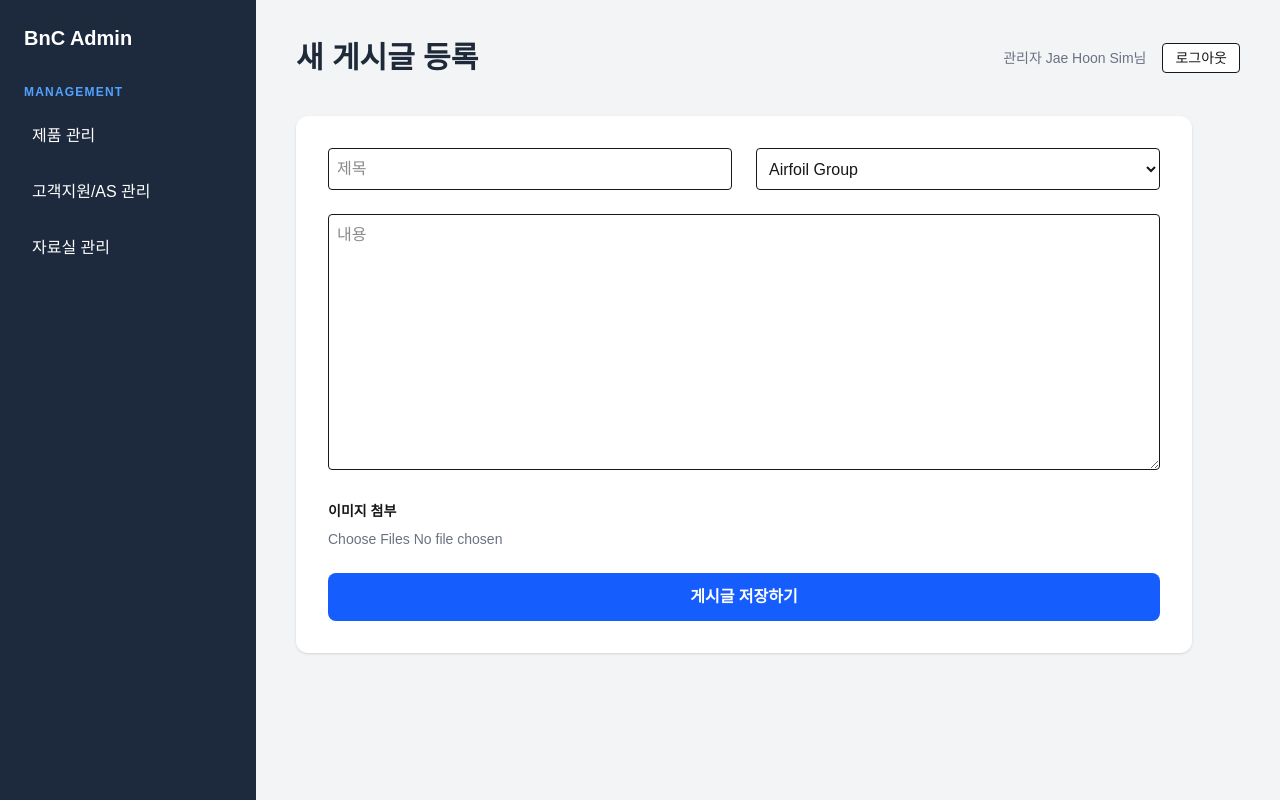
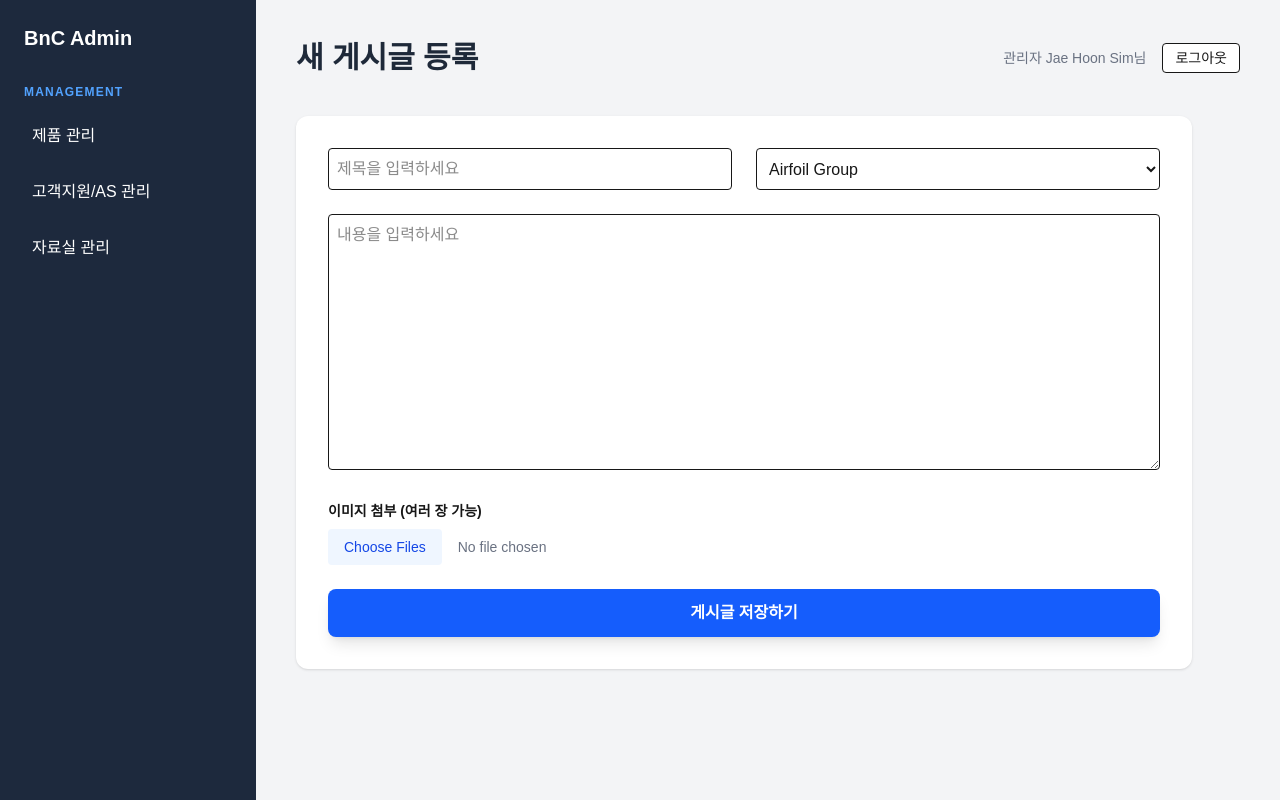
Before and after one commit to gryphus11/bnc_website, a Next.js app: page /admin/add-product in a window 1280 px wide. Built offline with nearby package versions, Linux system fonts and the light colour scheme; no server answers.

Commit message:
Update page.tsx

```diff
--- a/src/app/admin/add-product/page.tsx
+++ b/src/app/admin/add-product/page.tsx
@@ -7,30 +7,31 @@ import AdminLayout from '../../components/admin/AdminLayout';
 export default function AddProductPage() {
   const router = useRouter();
   const [title, setTitle] = useState("");
-  const [category, setCategory] = useState("Airfoil Group"); // 기본값 변경
+  const [category, setCategory] = useState("Airfoil Group");
   const [content, setContent] = useState("");
-  const [files, setFiles] = useState<File[]>([]); // 파일 상태 추가
+  const [files, setFiles] = useState<File[]>([]); // 파일들을 담을 상태
   const [isSubmitting, setIsSubmitting] = useState(false);
 
   const handleSubmit = async (e: React.FormEvent) => {
     e.preventDefault();
-    if (!title || !content) return alert("제목과 내용을 입력해 주세요.");
+    if (!title || !content) return alert("제목과 내용을 입력해주세요.");
     setIsSubmitting(true);
 
     try {
-      const imageUrls = [];
+      const imageUrls: string[] = [];
 
-      // 1. Supabase Storage에 이미지 업로드
+      // 1. Supabase Storage에 이미지들 업로드
       for (const file of files) {
         const fileExt = file.name.split('.').pop();
         const fileName = `${Date.now()}_${Math.random().toString(36).substring(2)}.${fileExt}`;
 
         const { error: uploadError } = await supabase.storage
-          .from('board-images') // 생성한 버킷 이름 확인
+          .from('board-images') // 생성하신 버킷 이름
           .upload(fileName, file);
 
         if (uploadError) throw uploadError;
 
+        // 업로드된 파일의 공개 URL 가져오기
         const { data: { publicUrl } } = supabase.storage
           .from('board-images')
           .getPublicUrl(fileName);
@@ -38,14 +39,14 @@ export default function AddProductPage() {
         imageUrls.push(publicUrl);
       }
 
-      // 2. DB에 데이터 삽입 (이미지 URL 배열 포함)
+      // 2. DB에 최종 데이터 저장 (이미지 URL 배열 포함)
       const { error } = await supabase
         .from('notices')
         .insert([{
           title,
           category,
           content,
-          images: imageUrls,
+          images: imageUrls, // 추출된 URL 배열 저장
           author: "관리자 Jae Hoon Sim",
           views: 0,
           date: new Date().toISOString().split('T')[0]
@@ -68,13 +69,13 @@ export default function AddProductPage() {
         <form className="space-y-6" onSubmit={handleSubmit}>
           <div className="grid grid-cols-2 gap-6">
             <input
-              className="border p-2 rounded"
-              placeholder="제목"
+              className="border p-2 rounded w-full"
+              placeholder="제목을 입력하세요"
               value={title}
               onChange={e => setTitle(e.target.value)}
             />
             <select
-              className="border p-2 rounded"
+              className="border p-2 rounded w-full"
               value={category}
               onChange={e => setCategory(e.target.value)}
             >
@@ -92,27 +93,26 @@ export default function AddProductPage() {
           </div>
           <textarea
             className="w-full border p-2 rounded h-64"
-            placeholder="내용"
+            placeholder="내용을 입력하세요"
             value={content}
             onChange={e => setContent(e.target.value)}
           />
-          {/* 파일 선택 필드 추가 */}
           <div className="space-y-2">
-            <label className="block text-sm font-bold">이미지 첨부</label>
+            <label className="block text-sm font-bold">이미지 첨부 (여러 장 가능)</label>
             <input
               type="file"
               multiple
               accept="image/*"
               onChange={e => setFiles(Array.from(e.target.files || []))}
-              className="block w-full text-sm text-gray-500"
+              className="block w-full text-sm text-gray-500 file:mr-4 file:py-2 file:px-4 file:rounded file:border-0 file:bg-blue-50 file:text-blue-700 hover:file:bg-blue-100"
             />
           </div>
           <button
             type="submit"
             disabled={isSubmitting}
-            className="w-full bg-blue-600 text-white py-3 rounded-lg font-bold"
+            className={`w-full py-3 rounded-lg font-bold text-white shadow-lg ${isSubmitting ? 'bg-gray-400' : 'bg-blue-600 hover:bg-blue-700'}`}
           >
-            {isSubmitting ? "저장 중..." : "게시글 저장하기"}
+            {isSubmitting ? "데이터 처리 중..." : "게시글 저장하기"}
           </button>
         </form>
       </div>
```
